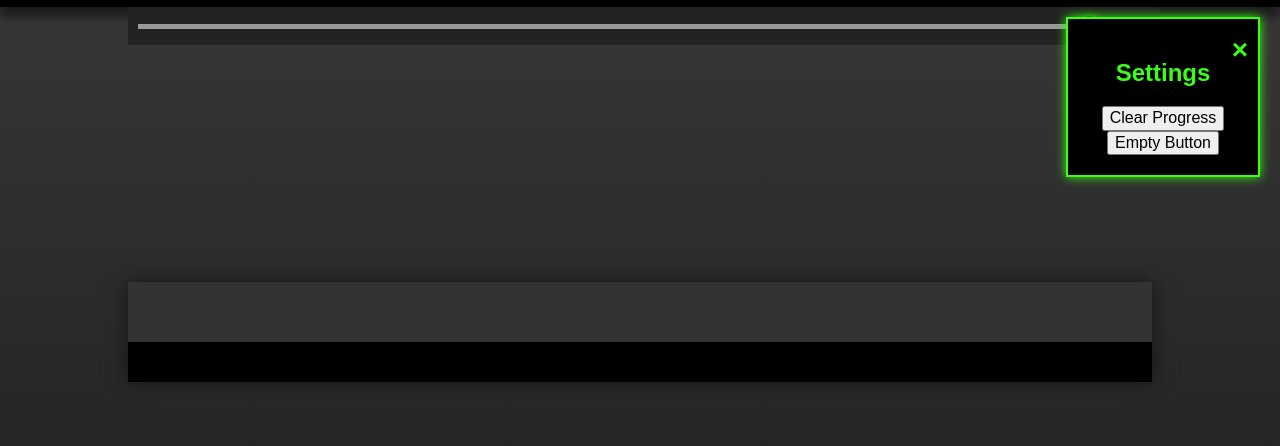
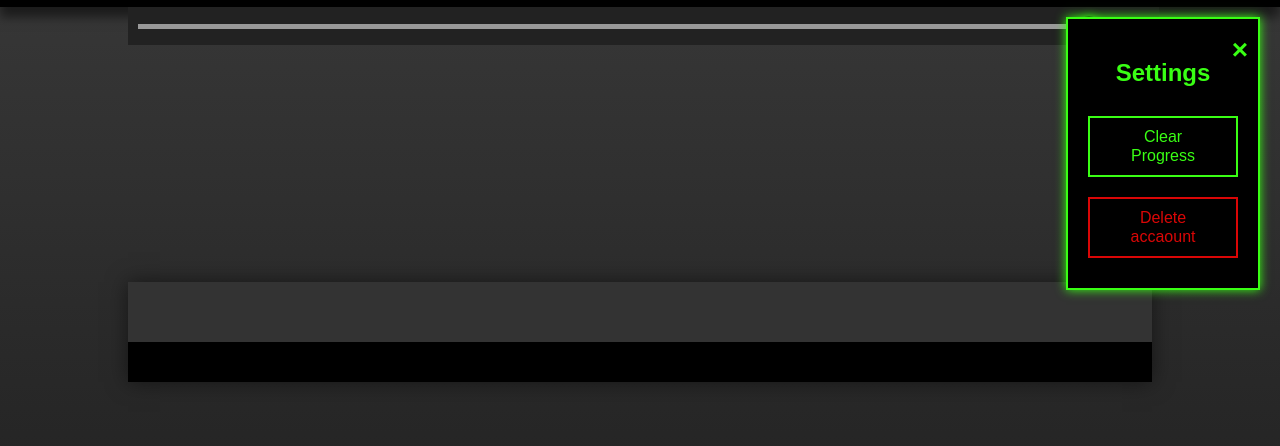
Before and after one commit to vat134/Calendar-of-Life, a plain HTML site: page Main.html in a window 1280 px wide. Both pictures are taken after a click on the link "SETTINGS". Shown: the part 68-514 px from the top of the page. Drawn offline with nearby package versions, Linux system fonts and the light colour scheme.

Commit message:
Update Main.html

```diff
--- a/Main.html
+++ b/Main.html
@@ -39,8 +39,8 @@
         <div class="modal-content">
             <span class="close" onclick="closeModal()">&times;</span>
             <h2>Settings</h2>
-            <button onclick="clearProgress()">Clear Progress</button>
-            <button>Empty Button</button>
+            <button class="Clear_button" onclick="clearProgress()">Clear Progress</button>
+            <button class="Delete_Button">Delete accaount</button>
         </div>
     </div>
 
```
